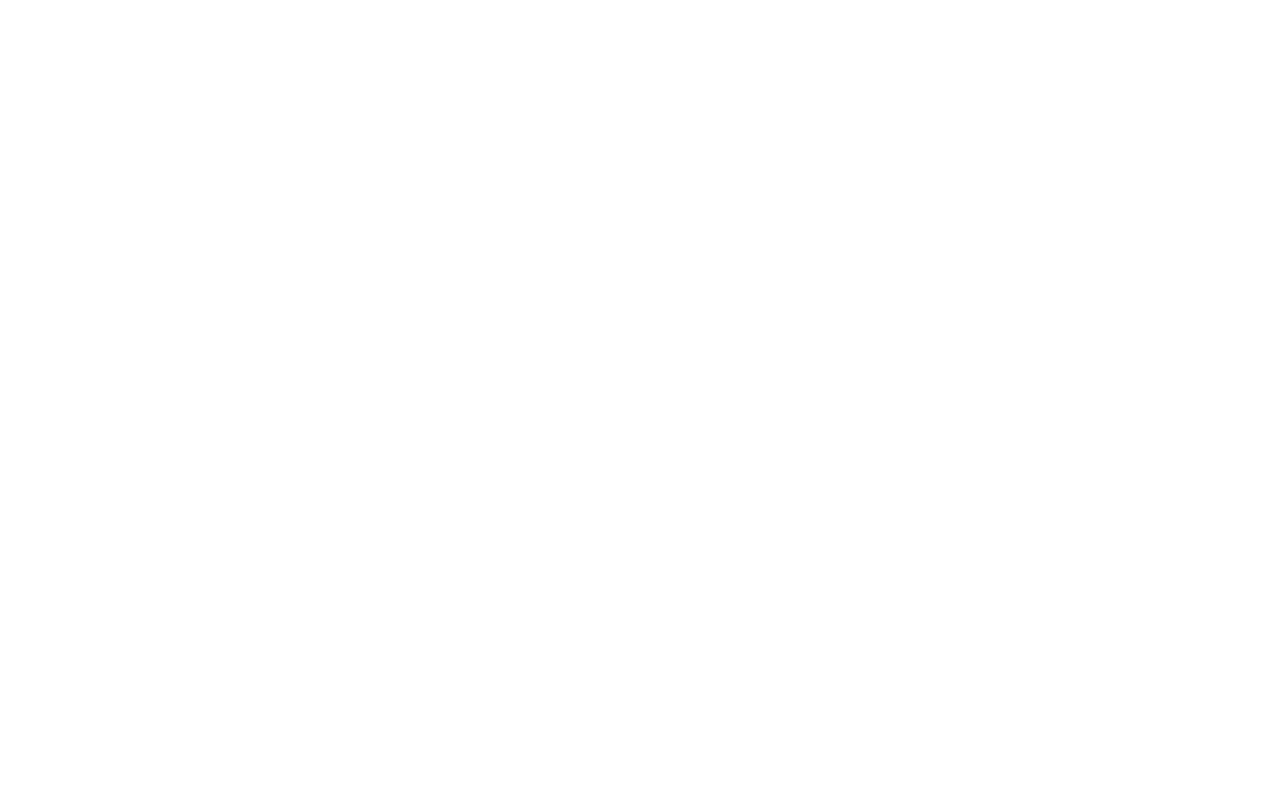
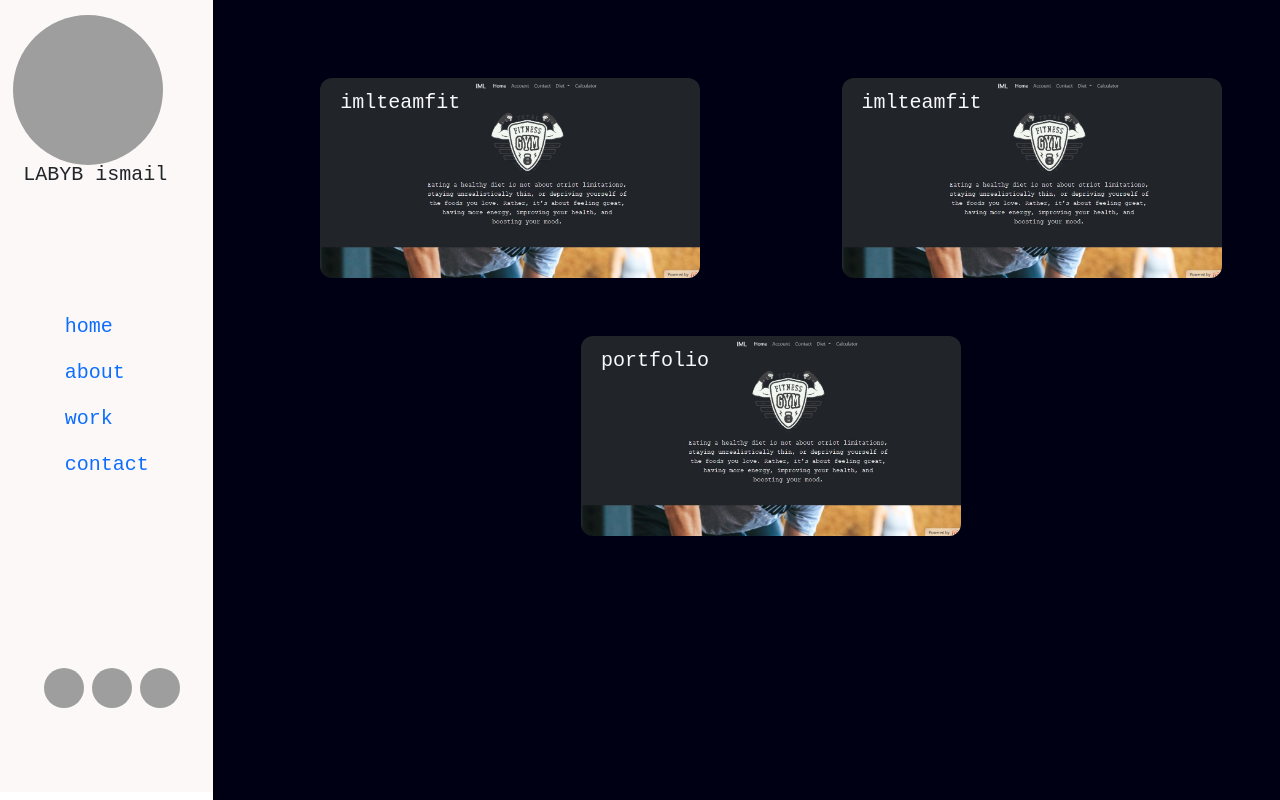
Before and after one commit to labybismail/portfolio1, a React (Create React App) app: page /work in a window 1280 px wide. Before the commit this address had no page. Built offline with nearby package versions, Linux system fonts and the light colour scheme; grey boxes are pictures that could not be loaded.

Commit message:
add about, work pages

```diff
--- a/src/App.js
+++ b/src/App.js
@@ -2,8 +2,8 @@
 import { Routes, Route } from 'react-router-dom';
 import Layout from './components/layout';
 import Home from './components/home';
-import { About } from './components/about';
-
+import Work from './components/work';
+import About from './components/about';
 
 export default function App(){
     return(
@@ -11,9 +11,9 @@
         <Routes>
             <Route path='/' element={<Layout/>} >
                 <Route index element={<Home/>} />
-                {/* <Route path='About' element={<About/>} /> */}
-                {/* <Route path='Work' element={<Work/>} />
-                <Route path='Contact' element={<Contact/>} /> */}
+                <Route path='About' element={<About/>} />
+                 <Route path='work' element={<Work/>} />
+                {/*<Route path='Contact' element={<Contact/>} /> */}
             </Route>
         </Routes>
     );
--- a/src/components/about.js
+++ b/src/components/about.js
@@ -0,0 +1,22 @@
+import { Link } from "react-router-dom";
+
+
+export default function About(){
+
+  return(
+    <div className="col-10" style={{backgroundColor:"rgb(0,0,20)",height:"100vh"}}>
+     <h2 className="col-2 mx-auto text-light " style={{marginTop: "80px"}}>ABOUT</h2>
+
+      <p className="col-7 mx-auto text-white fs-4" style={{textAlign:"justify",marginTop: "70px"}}>
+          Hello, my name is ismail labyb and i am a full stack developer ,i have 2 years of studying full time student as web developer and am passionate about making new websites with special ideas. My portfolio showcase some of the project i have worked in this two years and my skills in js, sql, php, react...
+      </p>
+      <div className="col-2 mx-auto">
+        <Link to="/work" className="nav-link">
+            <button className="btn btn-lg btn-outline-warning mt-2 ms-3">
+                    Work
+              </button>
+        </Link>
+      </div>
+    </div>
+  )
+}
--- a/src/components/home.js
+++ b/src/components/home.js
@@ -1,15 +1,14 @@
 import 'bootstrap/dist/css/bootstrap.min.css';
-import { Link } from "react-router-dom";
 
 export default function Home(){
     return(
+<div className="col-10" style={{backgroundColor:"rgba(87,36,233,0.88)",height:"100vh"}}>
         <div className="col-12 d-flex justify-content-center align-items-center flex-column" style={{height:"99vh"}} >
-            <span className="fs-2">I'M FREELANCER BRINGING YOU</span>
-            <span className="fs-1">PROGRAMMING FROM THE FUTURE</span>
-            <span className="fs-1">PLEASE CHECK THE PREVIOUS WORKS</span>
-            <button className="btn btn-md btn-outline-warning mt-2">
-                <Link to="/work" className="nav-link">work</Link>
-            </button>
+            <p className="col-8 fs-2 text-center  text-white " style={{marginBottom:'30px',textAlign:'justify'}}>
+                My name is Ismail Labyb, and my portfolio is a representaion of all that i've
+             learned  and accomplished as a web developement student</p>
+
         </div>
+</div>
     )
 }
--- a/src/components/layout.js
+++ b/src/components/layout.js
@@ -18,19 +18,18 @@
             </ul>
             <span className="d-flex position-absolute" id="spanLink" >
                 <a href="https://github.com/labybismail/portfolio1" target="_blank">
-                    <img src="https://img.icons8.com/fluency/512/github.png" className="m-1" id="githubLink"   alt="" />
+                    <img src="https://img.icons8.com/fluency/512/github.png" className="m-1" id="githubLink"   alt="github" />
                 </a>
                 <a href="mailto:labybismail.dev@gmail.com" target="_blank">
-                    <img src="https://img.icons8.com/fluency/512/google-logo.png" className="m-1" id="mailLink"   alt="" />
+                    <img src="https://img.icons8.com/fluency/512/google-logo.png" className="m-1" id="mailLink"   alt="mail" />
                 </a>
                 <a href="www.linkedin.com/in/labybismail" target="_blank">
-                    <img src="https://img.icons8.com/ios-glyphs/512/linkedin-circled.png" className="m-1" id="linkedinLink"   alt="" />
+                    <img src="https://img.icons8.com/ios-glyphs/512/linkedin-circled.png" className="m-1" id="linkedinLink"   alt="linkedin" />
                 </a>
             </span>
         </div>
-        <div className="col-10" style={{backgroundColor:"rgba(87,36,233,0.88)",height:"100vh"}}>
+
           <Outlet />
-        </div>
     </div>
 
 </div>
--- /dev/null
+++ b/src/components/work.js
@@ -0,0 +1,45 @@
+import Bgcard2 from './img/card2Img.jpeg'
+export default function Work(){
+    const card1Style = {
+        width:"380px",height:"200px",backgroundSize: "cover",borderRadius: "12px",position: "relative",
+        backgroundImage: `url(${Bgcard2})`
+      };
+      const card2Style = {
+        width:"380px",height:"200px",backgroundSize: "cover",borderRadius: "12px",position: "relative",
+        backgroundImage: `url(${Bgcard2})`
+      };
+      const card3Style = {
+        width:"380px",height:"200px",backgroundSize: "cover",borderRadius: "12px",position: "relative",
+        backgroundImage: `url(${Bgcard2})`
+      };
+    return(
+        <div className="col-10" style={{backgroundColor:"rgb(0,0,20)",height:"100vh"}}>
+
+       <div className="col-12 d-flex " style={{marginTop: "70px"}}>
+        <div className="col-4 offset-1 " style={{height: "30%"}} >
+            <a href="https://imlteamfit.000webhostapp.com" target="_blank">
+                <div className="m-2 " style={card1Style}>
+                <p className="fs-5 text-light position-absolute" style={{top:"10px",left:"20px"}}>imlteamfit</p>
+            </div>
+            </a>
+        </div>
+        <div className="col-4 offset-2 ">
+            <a href="https://imlteamfit.000webhostapp.com" target="_blank">
+                <div className="m-2 " style={card2Style}>
+                    <p className="fs-5 text-light position-absolute" style={{top:"10px",left:"20px"}}>imlteamfit</p>
+            </div>
+            </a>
+        </div>
+    </div>
+    <div className="col-12">
+        <div className="col-4 offset-1 mx-auto " style={{height: "30%",marginTop: "50px"}} >
+            <a href="https://imlteamfit.000webhostapp.com" target="_blank">
+                <div className="m-2 " style={card3Style}>
+                <p className="fs-5 text-light position-absolute" style={{top:"10px",left:"20px"}}>portfolio</p>
+            </div>
+            </a>
+        </div>
+    </div>
+   </div>
+    )
+}
```
Also changed, not shown: src/components/img/card2Img.jpeg (added).
